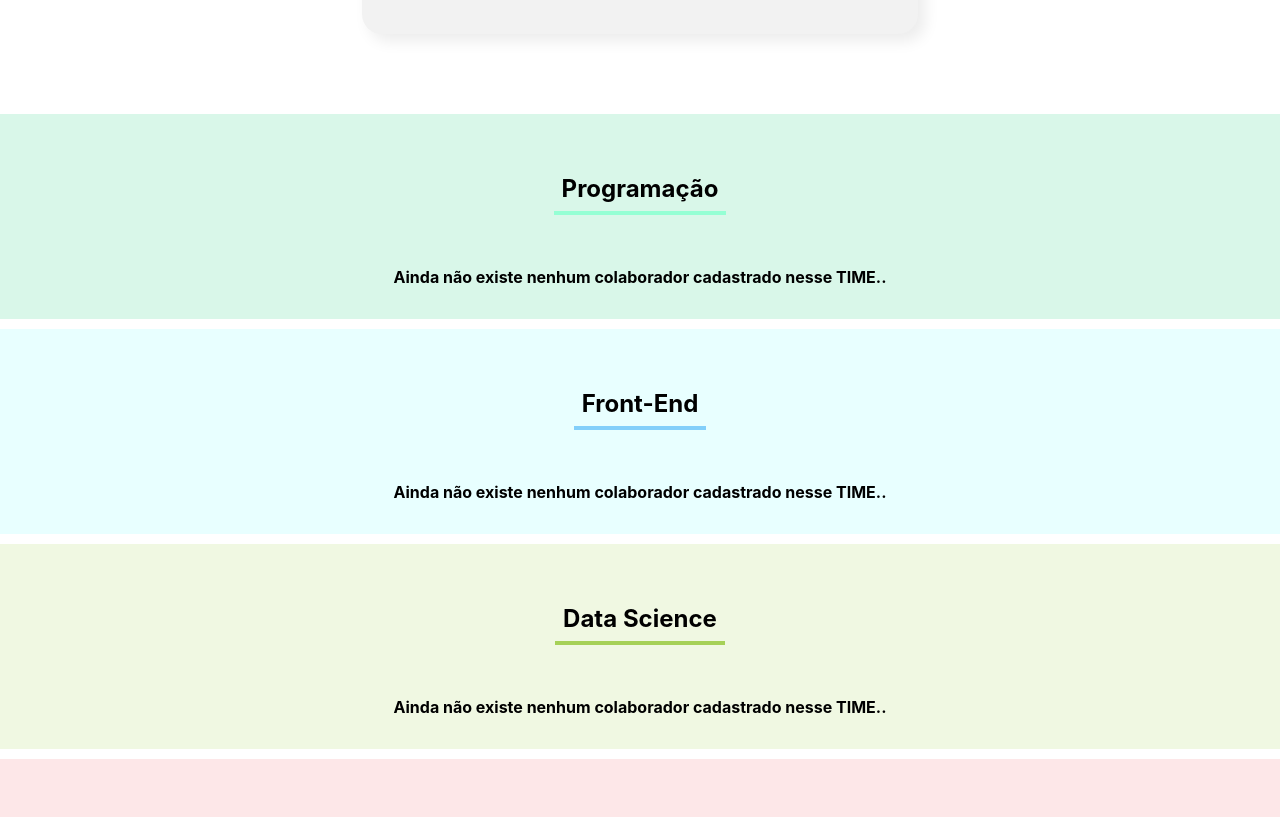
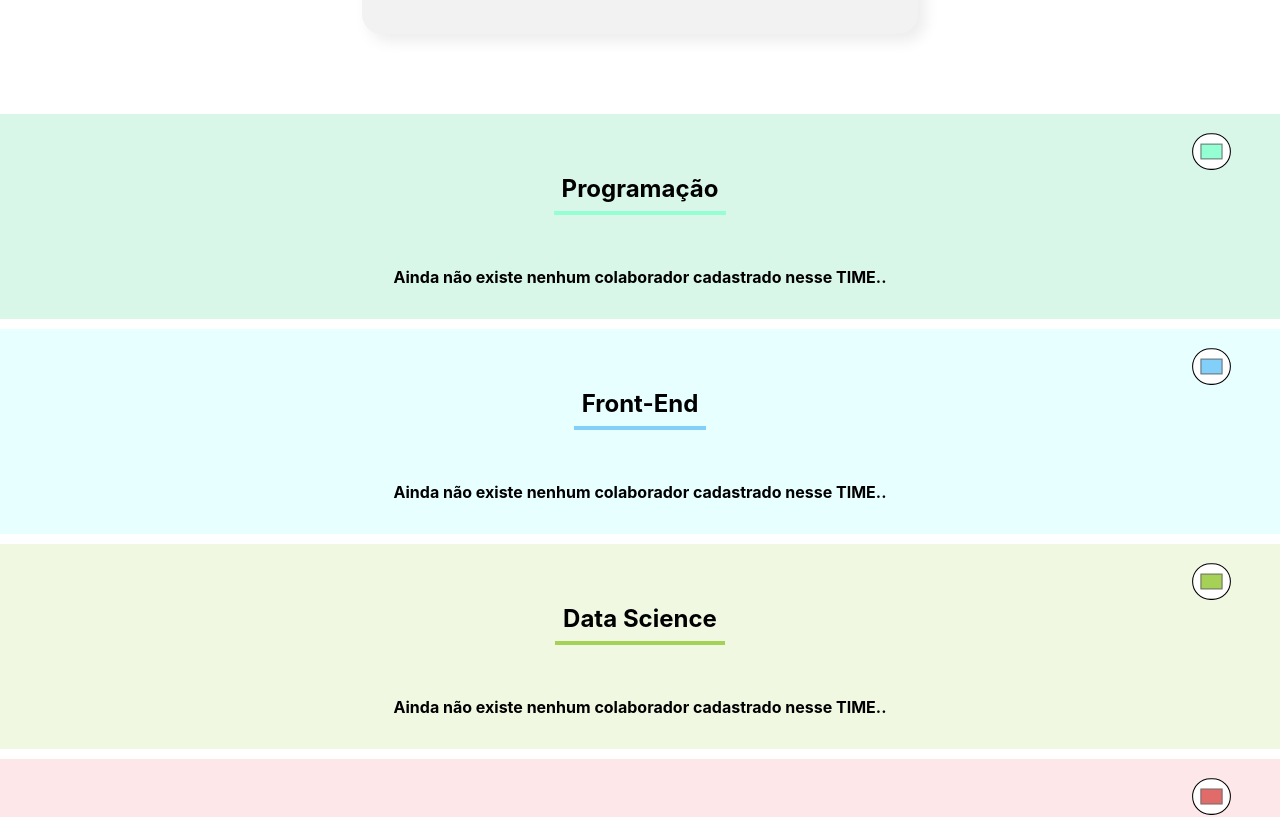
Before and after one commit to luizladeira/app_organo, a React (Create React App) app in the folder organo/: page / in a window 1280 px wide. Shown: the part 1500-2317 px from the top of the page. Built offline with nearby package versions, Linux system fonts and the light colour scheme.

Commit message:
inserção de troca de cores

```diff
--- a/organo/package.json
+++ b/organo/package.json
@@ -34,5 +34,8 @@
       "last 1 firefox version",
       "last 1 safari version"
     ]
+  },
+  "devDependencies": {
+    "@iconify/react": "^4.0.1"
   }
 }
--- a/organo/src/App.js
+++ b/organo/src/App.js
@@ -3,9 +3,15 @@ import Banner from './components/Banner';
 import Formulario from './components/Formulario';
 import Rodape from './components/Rodape';
 import Time from './components/Time';
+
 //Banner é um componente
 
 function App() {
+
+
+  /*
+  OBS.: Para que a cor do background do TIME seja de acordo com o input os items não podem ser uma constante e sim uma state
+  pois o react não consegue redenrizar a cor no background
 
   const times = [
     {
@@ -44,6 +50,48 @@ function App() {
       corSegundaria: 'rgba(255, 140, 42, 0.15)'
     },
   ]
+  */
+
+  //TRANSFORMANDO O ARRAY COM STATES
+  const [times, setTimes] = useState([
+    {
+      nome: 'Programação',
+      corPrimaria: '#95FFD4',
+      corSegundaria: '#D9F7E9'
+    },
+    {
+      nome: 'Front-End',
+      corPrimaria: '#82CFFA',
+      corSegundaria: '#E8FFFF'
+    },
+    {
+      nome: 'Data Science',
+      corPrimaria: '#A6D157',
+      corSegundaria: '#F0F8E2'
+    },
+    {
+      nome: 'DevOps',
+      corPrimaria: '#E06B69',
+      corSegundaria: '#FDE7E8'
+    },
+    {
+      nome: 'UX e Design',
+      corPrimaria: '#DB6EBF',
+      corSegundaria: '#FAE9F5'
+    },
+    {
+      nome: 'Mobile',
+      corPrimaria: '#FFEE0F',
+      corSegundaria: '#FEFFE1'
+    },
+    {
+      nome: 'Inovação e Gestão',
+      corPrimaria: '#FF8A29',
+      corSegundaria: 'rgba(255, 140, 42, 0.15)'
+    },
+  ]);
+
+
 
   const [colaboradores, setColaboradores] = useState([]) //LISTA DE COLABORES
   const aoNovoColaboradorAdd = (colaborador) => {
@@ -52,15 +100,32 @@ function App() {
     setColaboradores([...colaboradores, colaborador]) // coloca os array antigo e insere o ultimo colaborador
   }
 
+  function deletarColaborador() {
+    console.log('Deletando Colaborador');
+  }
+
+  function mudarCorTime(cor, nome) {
+    setTimes(times.map(time => {
+
+      if (time.nome === nome) {
+        time.corPrimaria = cor;
+      }
+      console.log(time);
+      return time;
+    }));
+  }
+
   return (
     <div className="App">
       <Banner />
       <Formulario times={times.map(time => time.nome)} aoColaboradorCadastrado={colaborador => aoNovoColaboradorAdd(colaborador)} />
-      {times.map((time,indice) =>
+      {times.map((time, indice) =>
         <Time
           key={indice}
           time={time}
           colaboradores={colaboradores.filter(colaborador => colaborador.time === time.nome)}
+          aoDeletar={deletarColaborador}
+          mudarCor={mudarCorTime}
         />
       )}
       <Rodape />
--- a/organo/src/components/CampoTexto/index.js
+++ b/organo/src/components/CampoTexto/index.js
@@ -33,7 +33,6 @@ const CampoTexto = (props) => {
             <label>
                 {props.label}
             </label>
-
             <input value={props.valor} required={props.obrigatorio} onChange={aoDigitado} placeholder={placeholderModificada} />
         </div>
     )
--- a/organo/src/components/Colaborador/Colaborador.css
+++ b/organo/src/components/Colaborador/Colaborador.css
@@ -1,6 +1,7 @@
 .colaborador {
     width: 280px;
     margin-bottom: 30px;
+    position: relative;
 }
 
 .colaborador .cabecalho {
@@ -36,3 +37,15 @@
     color: #212121;
     padding: 0 16px;
 }
+
+.deletar{
+    position:absolute;
+    /*right: -5px;
+    top: -10px;*/
+    right: 0px;
+    top: 0px;
+    background-color: white;
+    width: 9%;
+    height: 7%;
+    border-radius: 41%;
+}
--- a/organo/src/components/Colaborador/index.js
+++ b/organo/src/components/Colaborador/index.js
@@ -1,11 +1,15 @@
+import { Icon } from '@iconify/react';
 import "./Colaborador.css"
 
-const Colaborador = ({ imagem, nome, cargo, email, corPrimaria, corSegundaria }) => {
+const Colaborador = ({ imagem, nome, cargo, email, corPrimaria, corSegundaria, aoDeletar }) => {
 
     const css_primaria = { backgroundColor: corPrimaria }
 
     return (
         <div className="colaborador">
+            <div className="deletar" onClick={aoDeletar}>
+                <Icon fontSize={25} icon="mdi:close-octagon-outline" />
+            </div>
             <div className="cabecalho" style={css_primaria}>
                 <img src={imagem} alt={nome} />
             </div>
--- a/organo/src/components/Time/Time.css
+++ b/organo/src/components/Time/Time.css
@@ -4,6 +4,7 @@
     left: 0px;
     background: rgba(0, 200, 111, 0.15);
     margin-bottom: 10px;
+    position:relative;
 }
 
 .time section {
@@ -28,3 +29,22 @@
     margin-top: 32px;
     flex-wrap: wrap;
 }
+/*
+.input-cor{
+    position:absolute;
+    top:20px;
+    right: 50px;
+}
+*/
+.input-cor{
+    position: absolute;
+    top: 20px;
+    right: 50px;
+    width: 37px;
+    height: 35px;
+    border: solid 1px #000;
+    border-radius: 153px;
+    transform: scale(1.05);
+    background-color: white;
+    padding: 5px;
+}
--- a/organo/src/components/Time/index.js
+++ b/organo/src/components/Time/index.js
@@ -1,7 +1,7 @@
 import Colaborador from '../Colaborador'
 import './Time.css'
 
-const Time = ({ time, colaboradores }) => {
+const Time = ({ time, colaboradores, aoDeletar, mudarCor }) => {
     const css_segundaria = { backgroundColor: time.corSegundaria }
 
     return (
@@ -12,10 +12,12 @@ const Time = ({ time, colaboradores }) => {
                     {time.nome}
                 </h3>
 
+                <input onChange={evento => mudarCor(evento.target.value, time.nome)} type='color' className='input-cor' value={time.corPrimaria} title="Clique aqui para mudar a cor dos Profissionais" />
+
                 <div className="colaboradores">
                     {
                         colaboradores.map((colaborador, indice) =>
-                            <Colaborador key={indice} nome={colaborador.nome} cargo={colaborador.cargo} imagem={colaborador.imagem} email={colaborador.email} corPrimaria={time.corPrimaria} corSegundaria={time.corSegundaria} />
+                            <Colaborador key={indice} nome={colaborador.nome} cargo={colaborador.cargo} imagem={colaborador.imagem} email={colaborador.email} corPrimaria={time.corPrimaria} corSegundaria={time.corSegundaria} aoDeletar={aoDeletar} />
                         )
                     }
                 </div>
@@ -26,6 +28,8 @@ const Time = ({ time, colaboradores }) => {
                     {time.nome}
                 </h3>
 
+                <input onChange={evento => mudarCor(evento.target.value, time.nome)} type='color' className='input-cor' value={time.corPrimaria} title="Clique aqui para mudar a cor dos Profissionais" />
+
                 <div className="colaboradores">
                     <b>Ainda não existe nenhum colaborador cadastrado nesse TIME..</b>
                 </div>
```
Also changed, not shown: 1 other file (tests, documents, lock files or other folders).
